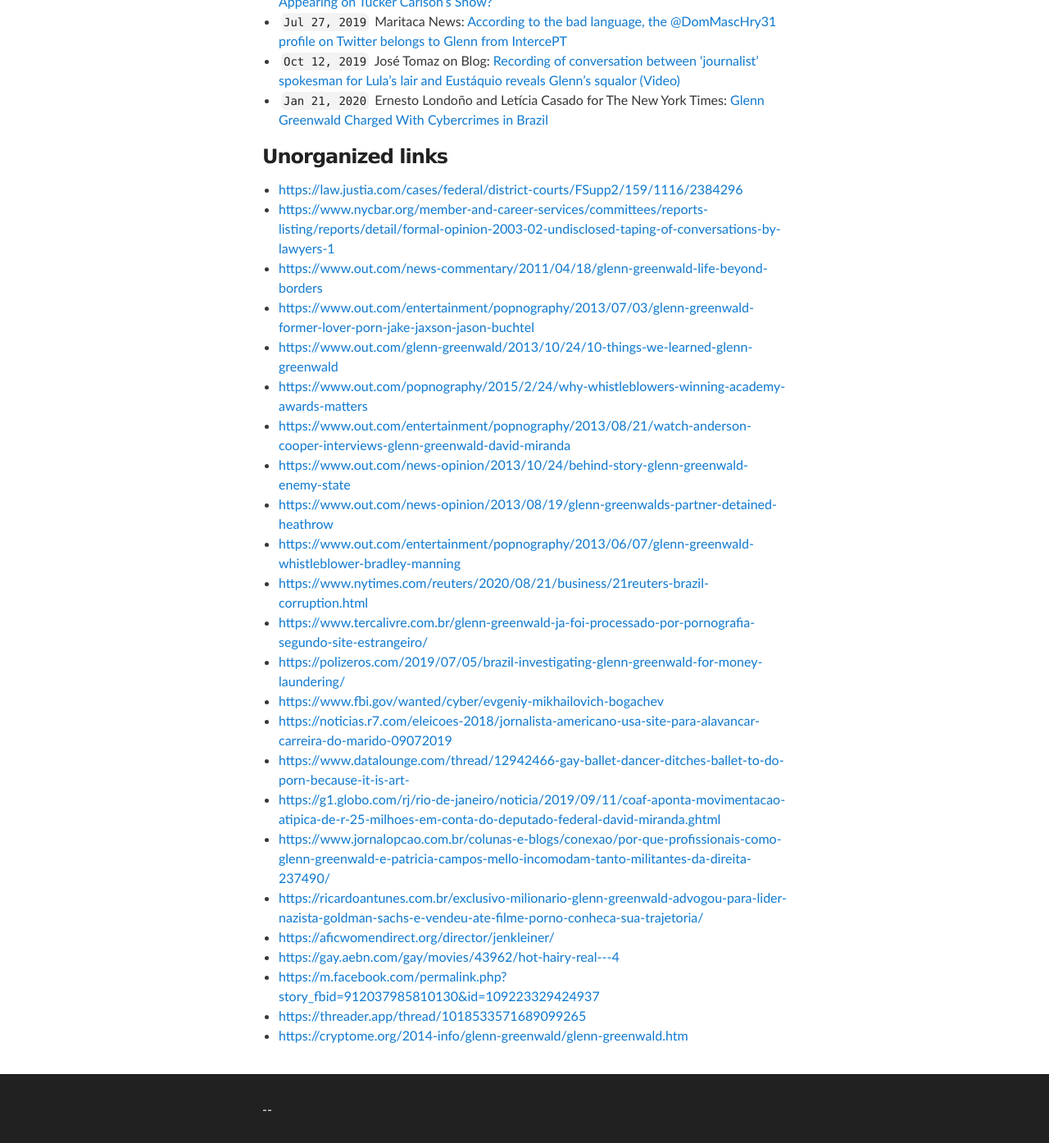
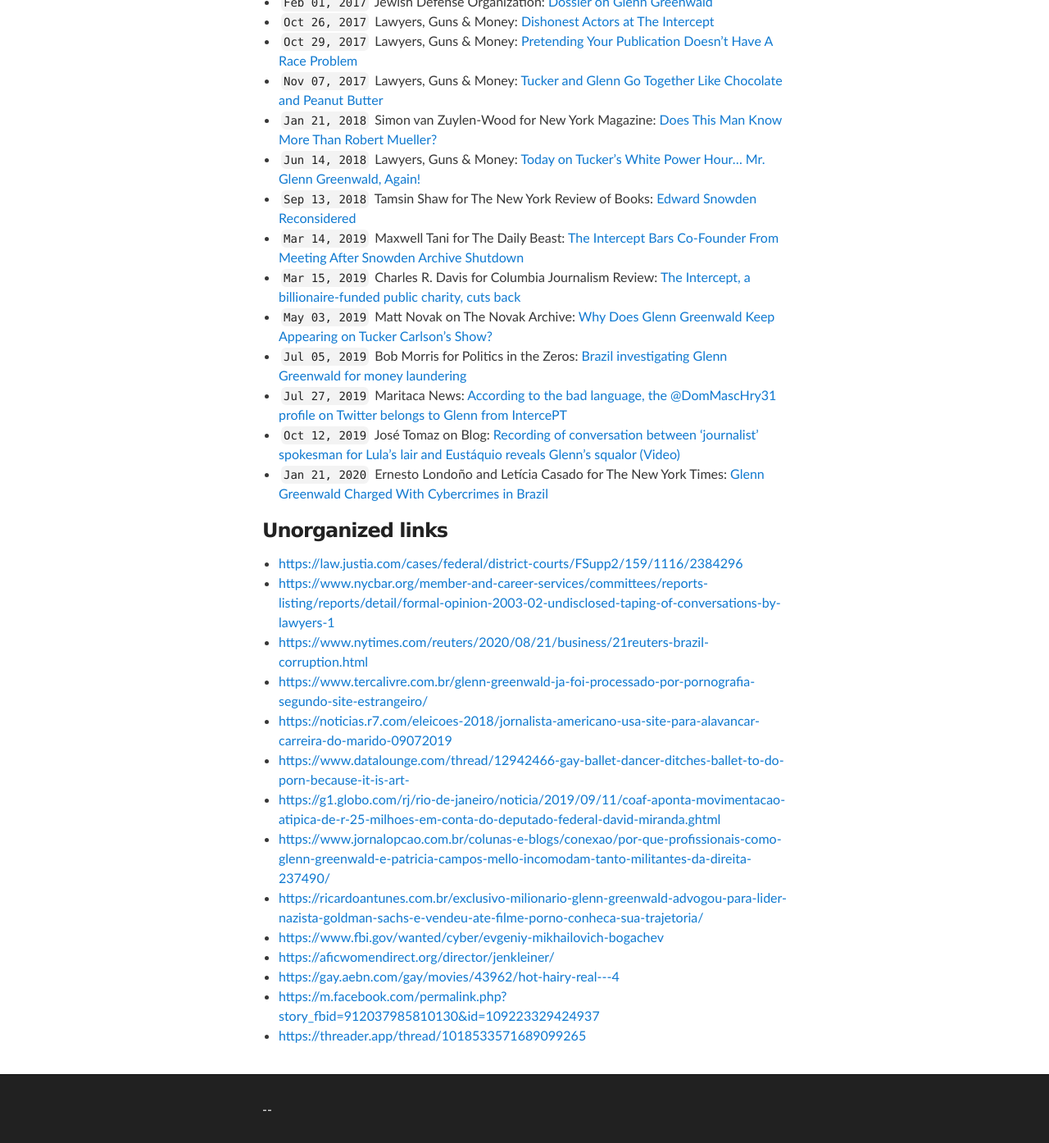
Before and after one commit to masternotions/masternotions.github.io, a Jekyll site: the page built from articles.md, in a window 1280 px wide and 1400 px high, scrolled down 1225 px. Shown: the top 1394 px of the window at 82% size. Built offline with Jekyll 4.4.1, drawn with Linux system fonts in a browser that asks for light colours; some of the changed text lies outside the part shown.

Commit message:
Update articles.md

```diff
--- a/articles.md
+++ b/articles.md
@@ -7,17 +7,26 @@ layout: default
 
 ### Articles and posts
 
+- ``Apr 18, 2011`` Fred Bernstein for Out Magazine: [Glenn Greenwald: Life Beyond Borders](https://www.out.com/news-commentary/2011/04/18/glenn-greenwald-life-beyond-borders)
 - ``Jul 25, 2012`` Adam Levick for The Times of Israel: [The Guardian and Glenn Greenwald: The anti-imperialism of fools](https://blogs.timesofisrael.com/the-guardian-and-glenn-greenwald-the-anti-imperialism-of-fools/)
 - ``Aug 26, 2012`` Adam Levick for Camera UK: [Background on Glenn Greenwald for Guardian Readers: 'Sock Pupppets' & 'Smart Spam'](https://camera-uk.org/2012/08/26/background-on-glenn-greenwald-for-guardian-readers-sock-puppets-smart-spam/)
+- ``Jun 07, 2013`` Andrew Belonsky for Out Magazine: [Glenn Greenwald: Same as Bradley Manning?](https://www.out.com/entertainment/popnography/2013/06/07/glenn-greenwald-whistleblower-bradley-manning)
 - ``Jun 26, 2013`` Abby Ohlheiser for The Atlantic: [Here Comes the Glenn Greenwald Hit Piece](https://www.theatlantic.com/national/archive/2013/06/here-comes-glenn-greenwald-hit-piece/313861/)
 - ``Jun 26, 2013`` Glenn Greenwald for The Guardian: [The personal side of taking on the NSA: emerging smears](https://www.theguardian.com/commentisfree/2013/jun/26/nsa-revelations-response-to-smears)
 - ``Jun 27, 2013`` Robert Stacy McCain on The Other McCain: [Glenn Greenwald Is a Ridiculous Joke (And Alas, the Internet Never Forgets)](https://theothermccain.com/2013/06/27/glenn-greenwald-is-a-ridiculous-joke-and-alas-the-internet-never-forgets/)
+- ``Jul 03, 2013`` Jerry Portwood for Out Magazine: [Glenn Greenwald's Friend and Former Business Partner Defends Him](https://www.out.com/entertainment/popnography/2013/07/03/glenn-greenwald-former-lover-porn-jake-jaxson-jason-buchtel)
 - ``Jul 11, 2013`` Adam Levick for The Algemeiner: [Glenn Greenwald's Anti-Semitism Exposed](https://www.algemeiner.com/2013/07/11/glenn-greenwalds-anti-semitism-exposed/)
+- ``Aug 19, 2013`` Jerry Portwood for Out Magazine: [Glenn Greenwald's Partner Detained at Heathrow](https://www.out.com/news-opinion/2013/08/19/glenn-greenwalds-partner-detained-heathrow)
+- ``Aug 21, 2013`` Out.com Editors for Out Magazine: [WATCH: Anderson Cooper Interviews Greenwald & Partner](https://www.out.com/entertainment/popnography/2013/08/21/watch-anderson-cooper-interviews-glenn-greenwald-david-miranda)
+- ``Oct 24, 2013`` Out.com Editors for Out Magazine: [10 Things We Learned from Glenn Greenwald](https://www.out.com/glenn-greenwald/2013/10/24/10-things-we-learned-glenn-greenwald)
+- ``Oct 24, 2013`` Out.com Editors for Out Magazine: [Behind the Story: Glenn Greenwald, Enemy of the State](https://www.out.com/news-opinion/2013/10/24/behind-story-glenn-greenwald-enemy-state)
 - ``Jan 19, 2014`` Sean Wilentz for The New Republic: [Would You Feel Differently About Snowden, Greenwald, and Assange If You Knew What They Really Thought?](https://newrepublic.com/article/116253/edward-snowden-glenn-greenwald-julian-assange-what-they-believe)
 - ``Feb 20, 2014`` Brian John Spencer on Blog: [Glenn Greenwald - Lawyer, blogger, partisan journalist](http://brianjohnspencer.blogspot.com/2014/02/glenn-greenwald-lawyer-blogger-partisan.html)
+- ``Mar 11, 2014`` Cryptome: [Glenn Greenwald Eyeball](https://cryptome.org/2014-info/glenn-greenwald/glenn-greenwald.htm)
 - ``May 12, 2014`` Michael Paterniti for GQ: [The Man Who Knows Too Much](https://www.gq.com/story/glenn-greenwald-edward-snowden-no-place-to-hide)
 - ``Aug 01, 2014`` Malcolm Forbes for Columbia Journalism Review: [Glenn Greenwald against the world](https://archives.cjr.org/critical_eye/glenn_greenwald_against_the_wo.php)
 - ``Sep 03, 2014`` Michael Hirsh for Politico: [Has Greenwald, Inc. Peaked?](https://www.politico.com/magazine/story/2014/09/glenn-greenwald-inc-peaked-110576)
+- ``Feb 24, 2015`` Alex Panisch for Out Magazine: [Whistleblowers Win at the Academy Awards](https://www.out.com/popnography/2015/2/24/why-whistleblowers-winning-academy-awards-matters)
 - ``Oct 19, 2016`` Thaddeus T. Grugq on Medium: [Age of Influence 2.0](https://medium.com/@thegrugq/agent-of-influence-2-0-e1f20bed4aec)
 - ``Oct 28, 2016`` Idrees Ahmad for Pulse: [Glenn Greenwald's Sympathy for the Devil](https://pulsemedia.org/2016/10/28/sympathy-for-the-devil-exorcising-greenwald-and-assad/)
 - ``Feb 01, 2017`` Jewish Defense Organization: [Dossier on Glenn Greenwald](/docs/jewish-defense-organization-dossier.pdf)
@@ -30,6 +39,7 @@ layout: default
 - ``Mar 14, 2019`` Maxwell Tani for The Daily Beast: [The Intercept Bars Co-Founder From Meeting After Snowden Archive Shutdown](https://www.thedailybeast.com/laura-poitras-co-founder-of-the-intercept-barred-from-company-meeting-after-snowden-archive-shutdown)
 - ``Mar 15, 2019`` Charles R. Davis for Columbia Journalism Review: [The Intercept, a billionaire-funded public charity, cuts back](https://www.cjr.org/business_of_news/layoffs-the-intercept.php)
 - ``May 03, 2019`` Matt Novak on The Novak Archive: [Why Does Glenn Greenwald Keep Appearing on Tucker Carlson's Show?](https://www.novakarchive.com/foias/2019/4/20/why-does-glenn-greenwald-keep-going-on-tucker-carlsons-show)
+- ``Jul 05, 2019`` Bob Morris for Politics in the Zeros: [Brazil investigating Glenn Greenwald for money laundering](https://polizeros.com/2019/07/05/brazil-investigating-glenn-greenwald-for-money-laundering/)
 - ``Jul 27, 2019`` Maritaca News: [According to the bad language, the @DomMascHry31 profile on Twitter belongs to Glenn from IntercePT](https://maritaca-news.blogspot.com/2019/07/segundo-as-mas-linguas-o-perfil.html)
 - ``Oct 12, 2019`` José Tomaz on Blog: [Recording of conversation between 'journalist' spokesman for Lula's lair and Eustáquio reveals Glenn's squalor (Video)](https://rota2014.blogspot.com/2019/10/gravacao-de-conversa-entre-jornalistas.html)
 - ``Jan 21, 2020`` Ernesto Londoño and Letícia Casado for The New York Times: [Glenn Greenwald Charged With Cybercrimes in Brazil](https://www.nytimes.com/2020/01/21/world/americas/glenn-greenwald-brazil-cybercrimes.html)
@@ -38,28 +48,18 @@ layout: default
 
 - <https://law.justia.com/cases/federal/district-courts/FSupp2/159/1116/2384296>
 - <https://www.nycbar.org/member-and-career-services/committees/reports-listing/reports/detail/formal-opinion-2003-02-undisclosed-taping-of-conversations-by-lawyers-1>
-- <https://www.out.com/news-commentary/2011/04/18/glenn-greenwald-life-beyond-borders>
-- <https://www.out.com/entertainment/popnography/2013/07/03/glenn-greenwald-former-lover-porn-jake-jaxson-jason-buchtel>
-- <https://www.out.com/glenn-greenwald/2013/10/24/10-things-we-learned-glenn-greenwald>
-- <https://www.out.com/popnography/2015/2/24/why-whistleblowers-winning-academy-awards-matters>
-- <https://www.out.com/entertainment/popnography/2013/08/21/watch-anderson-cooper-interviews-glenn-greenwald-david-miranda>
-- <https://www.out.com/news-opinion/2013/10/24/behind-story-glenn-greenwald-enemy-state>
-- <https://www.out.com/news-opinion/2013/08/19/glenn-greenwalds-partner-detained-heathrow>
-- <https://www.out.com/entertainment/popnography/2013/06/07/glenn-greenwald-whistleblower-bradley-manning>
 - <https://www.nytimes.com/reuters/2020/08/21/business/21reuters-brazil-corruption.html>
 - <https://www.tercalivre.com.br/glenn-greenwald-ja-foi-processado-por-pornografia-segundo-site-estrangeiro/>
-- <https://polizeros.com/2019/07/05/brazil-investigating-glenn-greenwald-for-money-laundering/>
-- <https://www.fbi.gov/wanted/cyber/evgeniy-mikhailovich-bogachev>
 - <https://noticias.r7.com/eleicoes-2018/jornalista-americano-usa-site-para-alavancar-carreira-do-marido-09072019>
 - <https://www.datalounge.com/thread/12942466-gay-ballet-dancer-ditches-ballet-to-do-porn-because-it-is-art->
 - <https://g1.globo.com/rj/rio-de-janeiro/noticia/2019/09/11/coaf-aponta-movimentacao-atipica-de-r-25-milhoes-em-conta-do-deputado-federal-david-miranda.ghtml>
 - <https://www.jornalopcao.com.br/colunas-e-blogs/conexao/por-que-profissionais-como-glenn-greenwald-e-patricia-campos-mello-incomodam-tanto-militantes-da-direita-237490/>
 - <https://ricardoantunes.com.br/exclusivo-milionario-glenn-greenwald-advogou-para-lider-nazista-goldman-sachs-e-vendeu-ate-filme-porno-conheca-sua-trajetoria/>
+- <https://www.fbi.gov/wanted/cyber/evgeniy-mikhailovich-bogachev>
 - <https://aficwomendirect.org/director/jenkleiner/>
 - <https://gay.aebn.com/gay/movies/43962/hot-hairy-real---4>
 - <https://m.facebook.com/permalink.php?story_fbid=912037985810130&id=109223329424937>
 - <https://threader.app/thread/1018533571689099265>
-- <https://cryptome.org/2014-info/glenn-greenwald/glenn-greenwald.htm>
 
 <!--
 
```
